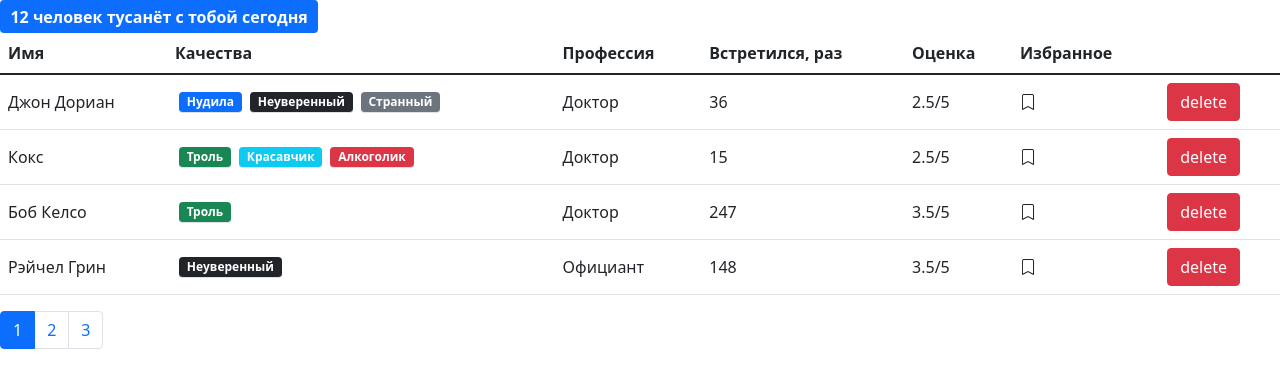
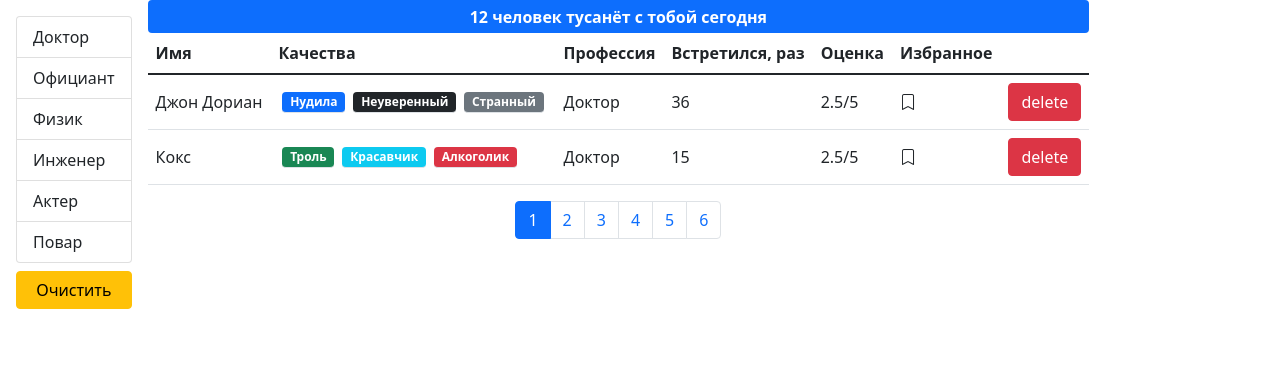
Before and after one commit to GrigoryGerasimov/fast-company, a React (Create React App) app: page / in a window 1280 px wide. Shown: the top 388 px of the page. Built offline with nearby package versions, Linux system fonts and the light colour scheme.

Commit message:
homework lesson 5

```diff
--- a/src/App.jsx
+++ b/src/App.jsx
@@ -1,10 +1,13 @@
-import React, { useState } from "react";
-import { SearchStatus } from "./components/SearchStatus.jsx";
+import React, { useState, useEffect } from "react";
 import { Users } from "./components/Users.jsx";
 import api from "./api";
 
 export const App = () => {
-    const [users, setUsers] = useState(api.users.fetchAll());
+    const [users, setUsers] = useState([]);
+
+    useEffect(() => {
+        api.users.fetchAll().then((response) => setUsers(response));
+    }, []);
 
     const handleDelete = (userId) =>
         setUsers((prevState) =>
@@ -20,7 +23,6 @@ export const App = () => {
 
     return (
         <>
-            <SearchStatus length={users.length} />
             <Users
                 users={users}
                 onDelete={handleDelete}
--- /dev/null
+++ b/src/api/fake.api/professions.api.js
@@ -0,0 +1,26 @@
+export const professionsObject = {
+    doctor: { _id: "67rdca3eeb7f6fgeed471818", name: "Доктор" },
+    waiter: { _id: "67rdca3eeb7f6fgeed471820", name: "Официант" },
+    physics: { _id: "67rdca3eeb7f6fgeed471814", name: "Физик" },
+    engineer: { _id: "67rdca3eeb7f6fgeed471822", name: "Инженер" },
+    actor: { _id: "67rdca3eeb7f6fgeed471824", name: "Актер" },
+    cook: { _id: "67rdca3eeb7f6fgeed471829", name: "Повар" }
+};
+export const professions = [
+    { _id: "67rdca3eeb7f6fgeed471818", name: "Доктор" },
+    { _id: "67rdca3eeb7f6fgeed471820", name: "Официант" },
+    { _id: "67rdca3eeb7f6fgeed471814", name: "Физик" },
+    { _id: "67rdca3eeb7f6fgeed471822", name: "Инженер" },
+    { _id: "67rdca3eeb7f6fgeed471824", name: "Актер" },
+    { _id: "67rdca3eeb7f6fgeed471829", name: "Повар" }
+];
+const fetchAll = () =>
+    new Promise((resolve) => {
+        window.setTimeout(function () {
+            resolve(professions);
+        }, 2000);
+    });
+
+export default {
+    fetchAll
+};
--- a/src/api/fake.api/user.api.js
+++ b/src/api/fake.api/user.api.js
@@ -1,11 +1,5 @@
-const professions = {
-    doctor: { _id: "67rdca3eeb7f6fgeed471818", name: "Доктор" },
-    waiter: { _id: "67rdca3eeb7f6fgeed471820", name: "Официант" },
-    physics: { _id: "67rdca3eeb7f6fgeed471814", name: "Физик" },
-    engineer: { _id: "67rdca3eeb7f6fgeed471822", name: "Инженер" },
-    actor: { _id: "67rdca3eeb7f6fgeed471824", name: "Актер" },
-    cook: { _id: "67rdca3eeb7f6fgeed471829", name: "Повар" }
-};
+import { professionsObject as professions } from "./professions.api";
+
 const qualities = {
     tedious: {
         _id: "67rdca3eeb7f6fgeed471198",
@@ -149,6 +143,14 @@ const users = [
         bookmark: false
     }
 ];
-export function fetchAll() {
-    return users;
-}
+
+const fetchAll = () =>
+    new Promise((resolve) => {
+        window.setTimeout(function () {
+            resolve(users);
+        }, 2000);
+    });
+
+export default {
+    fetchAll
+};
--- a/src/api/index.js
+++ b/src/api/index.js
@@ -1,5 +1,7 @@
-import * as users from "./fake.api/user.api";
+import users from "./fake.api/user.api";
+import professions from "./fake.api/professions.api";
 const API = {
-    users
+    users,
+    professions
 };
 export default API;
--- /dev/null
+++ b/src/components/GroupList.jsx
@@ -0,0 +1,47 @@
+import React from "react";
+import PropTypes from "prop-types";
+
+export const GroupList = ({
+    items,
+    valueProp,
+    contentProp,
+    onItemSelect,
+    selectedItem
+}) => {
+    return (
+        <ul className="list-group">
+            {Array.isArray(items) ? items.map((item) => (
+                <li key={item[valueProp]} className={`list-group-item ${
+                    item === selectedItem ? "active" : ""
+                }`} onClick={() => onItemSelect(item)} role="button">{item[contentProp]}</li>
+            )) : Object.keys(items).map((item) => (
+                <li
+                    key={items[item]?.[valueProp]}
+                    className={`list-group-item ${
+                        items[item] === selectedItem ? "active" : ""
+                    }`}
+                    onClick={() => onItemSelect(items[item])}
+                    role="button"
+                >
+                    {items[item]?.[contentProp]}
+                </li>
+            )
+            )}
+        </ul>
+    );
+};
+
+GroupList.defaultProps = {
+    valueProp: "_id",
+    contentProp: "name"
+};
+
+GroupList.propTypes = {
+    items: PropTypes.oneOfType([PropTypes.object, PropTypes.array]),
+    valueProp: PropTypes.oneOfType([PropTypes.string, PropTypes.symbol])
+        .isRequired,
+    contentProp: PropTypes.oneOfType([PropTypes.string, PropTypes.symbol])
+        .isRequired,
+    onItemSelect: PropTypes.func.isRequired,
+    selectedItem: PropTypes.object
+};
--- a/src/components/Pagination.jsx
+++ b/src/components/Pagination.jsx
@@ -1,7 +1,7 @@
 import React from "react";
 // import { getRangeArray } from '../utils/getRangeArray.js'
-import _ from "lodash";
 import PropTypes from "prop-types";
+import getPagesRange from "../utils/getPagesRange.js";
 
 export const Pagination = ({
     itemsCount,
@@ -9,8 +9,7 @@ export const Pagination = ({
     onPageChange,
     currentPage
 }) => {
-    const pageCount = Math.ceil(itemsCount / pageSize);
-    const pages = _.range(1, pageCount + 1);
+    const [pageCount, pages] = getPagesRange(itemsCount, pageSize);
     if (pageCount === 1) return null;
 
     return (
--- a/src/components/Users.jsx
+++ b/src/components/Users.jsx
@@ -1,19 +1,59 @@
-import React, { useState } from "react";
+import React, { useState, useEffect } from "react";
 import { User } from "./User.jsx";
 import { Pagination } from "./Pagination.jsx";
 import { paginate } from "../utils/paginate.js";
+import { GroupList } from "./GroupList.jsx";
 import PropTypes from "prop-types";
+import api from "../api/index.js";
+import { SearchStatus } from "./SearchStatus";
+import getPagesRange from "../utils/getPagesRange.js";
 
-export const Users = ({ users, ...rest }) => {
-    const count = users.length;
-    const pageSize = 4;
+export const Users = ({ users: allUsers, ...rest }) => {
+    const pageSize = 2;
     const [currentPage, setCurrentPage] = useState(1);
+    const [professions, setProfessions] = useState([]);
+    const [selectedProf, setSelectedProf] = useState();
     const handlePageChange = (pageIndex) => setCurrentPage(pageIndex);
-    const userCrop = paginate(users, currentPage, pageSize);
+    const filteredUsers = selectedProf ? allUsers.filter((user) => JSON.stringify(user.profession) === JSON.stringify(selectedProf)) : allUsers;
+    const count = filteredUsers.length;
+    const userCrop = paginate(filteredUsers, currentPage, pageSize);
+    const handleProfessionSelect = (item) => {
+        setSelectedProf(item);
+    };
+    const clearFilter = () => {
+        setSelectedProf();
+    };
+    useEffect(() => {
+        api.professions.fetchAll().then((data) => setProfessions(data));
+    }, []);
+    useEffect(() => {
+        setCurrentPage(1);
+    }, [selectedProf]);
+    useEffect(() => {
+        const [, pages] = getPagesRange(count, pageSize);
+        setCurrentPage(prevState => prevState === 1 ? prevState : pages.length);
+    }, [!userCrop.length]);
 
     return (
-        <>
-            {count && (
+        <div className="d-flex">
+            {professions && (
+                <div className="d-flex flex-column flex-shrink-0 p-3">
+                    <GroupList
+                        selectedItem={selectedProf}
+                        items={professions}
+                        onItemSelect={handleProfessionSelect}
+                    />
+                    <button
+                        className="btn btn-warning mt-2"
+                        onClick={clearFilter}
+                    >
+                        Очистить
+                    </button>
+                </div>
+            )}
+            <div className="d-flex flex-column">
+                <SearchStatus length={count} />
+                {count ? (
                     <table className="table align-middle">
                         <thead>
                             <tr>
@@ -32,18 +72,21 @@ export const Users = ({ users, ...rest }) => {
                             ))}
                         </tbody>
                     </table>
-            )}
+                ) : null}
+                <div className="d-flex justify-content-center">
                     <Pagination
                         itemsCount={count}
                         pageSize={pageSize}
                         currentPage={currentPage}
                         onPageChange={handlePageChange}
                     />
-        </>
+                </div>
+            </div>
+        </div>
     );
 };
 
 Users.propTypes = {
-    users: PropTypes.arrayOf(PropTypes.object).isRequired,
+    users: PropTypes.arrayOf(PropTypes.object),
     rest: PropTypes.any
 };
--- /dev/null
+++ b/src/utils/getPagesRange.js
@@ -0,0 +1,7 @@
+import _ from "lodash";
+
+export default function getPagesRange(itemsCount, pageSize) {
+    const pageCount = Math.ceil(itemsCount / pageSize);
+    const pages = _.range(1, pageCount + 1);
+    return [pageCount, pages];
+};
```
Also changed, not shown: .eslintrc.js. Lines whose indentation alone changed are shown as unchanged.
